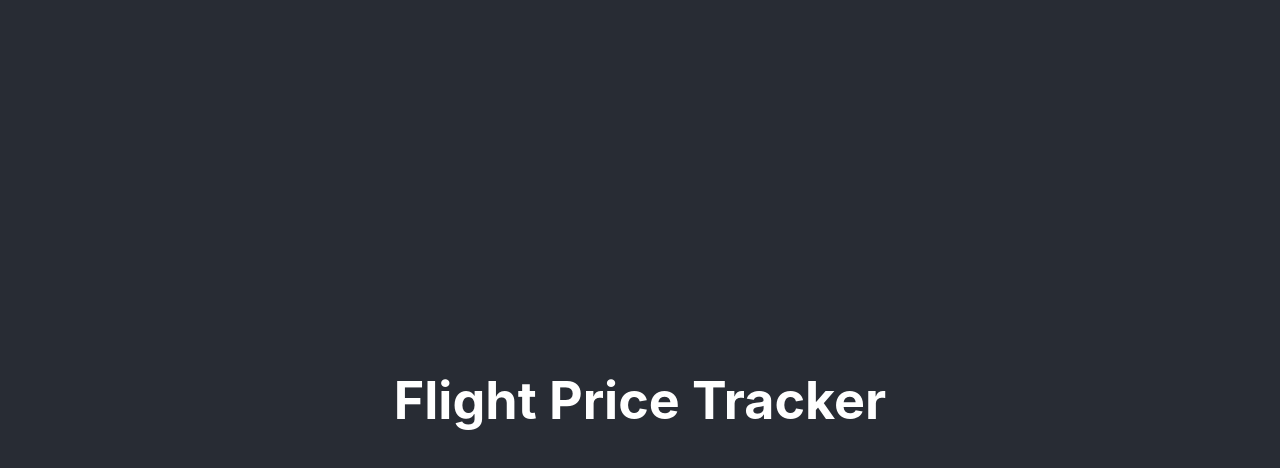
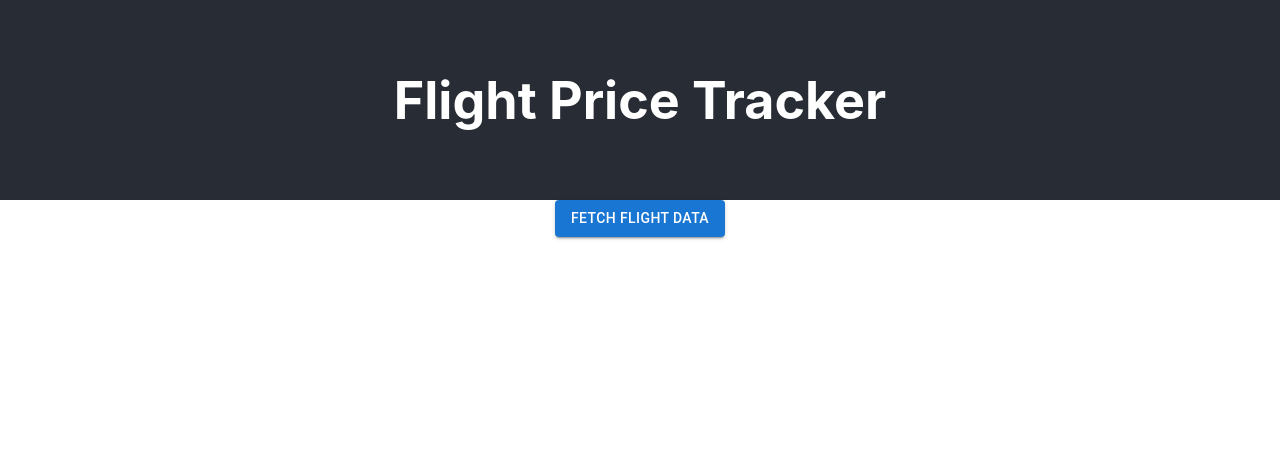
Before and after one commit to BeckyLashua/flight-price-tracker, a React (Create React App) app in the folder client/: page / in a window 1280 px wide. Shown: the top 468 px of the page. Built offline with nearby package versions, Linux system fonts and the light colour scheme.

Commit message:
Initialized RetrievalForm component

```diff
--- a/client/package.json
+++ b/client/package.json
@@ -3,9 +3,13 @@
   "version": "0.1.0",
   "private": true,
   "dependencies": {
+    "@emotion/react": "^11.11.4",
+    "@emotion/styled": "^11.11.5",
+    "@mui/material": "^5.15.20",
     "@testing-library/jest-dom": "^5.17.0",
     "@testing-library/react": "^13.4.0",
     "@testing-library/user-event": "^13.5.0",
+    "axios": "^1.7.2",
     "react": "^18.3.1",
     "react-dom": "^18.3.1",
     "react-scripts": "5.0.1",
--- a/client/src/App.css
+++ b/client/src/App.css
@@ -15,7 +15,7 @@
 
 .App-header {
   background-color: #282c34;
-  min-height: 100vh;
+  min-height: 25vh;
   display: flex;
   flex-direction: column;
   align-items: center;
--- a/client/src/App.js
+++ b/client/src/App.js
@@ -1,4 +1,4 @@
-import logo from './logo.svg';
+import RetrievalForm from './RetrievalForm';
 import './App.css';
 
 function App() {
@@ -7,6 +7,7 @@ function App() {
       <header className="App-header">
         <h1> Flight Price Tracker </h1>
       </header>
+      <RetrievalForm />
     </div>
   );
 }
--- /dev/null
+++ b/client/src/RetrievalForm.js
@@ -0,0 +1,22 @@
+import React from 'react';
+import Button from '@mui/material/Button';
+import axios from 'axios';
+
+const RetrievalForm = () => {
+  const handleClick = async () => {
+    try {
+      const response = await axios.get('http://localhost:3001/flight-data');
+      console.log(response.data);
+    } catch (error) {
+      console.error('Error making API call:', error);
+    }
+  };
+
+  return (
+    <Button variant="contained" color="primary" onClick={handleClick}>
+      Fetch Flight Data
+    </Button>
+  );
+};
+
+export default RetrievalForm;
```
Also changed, not shown: 2 other files (tests, documents, lock files or other folders).
